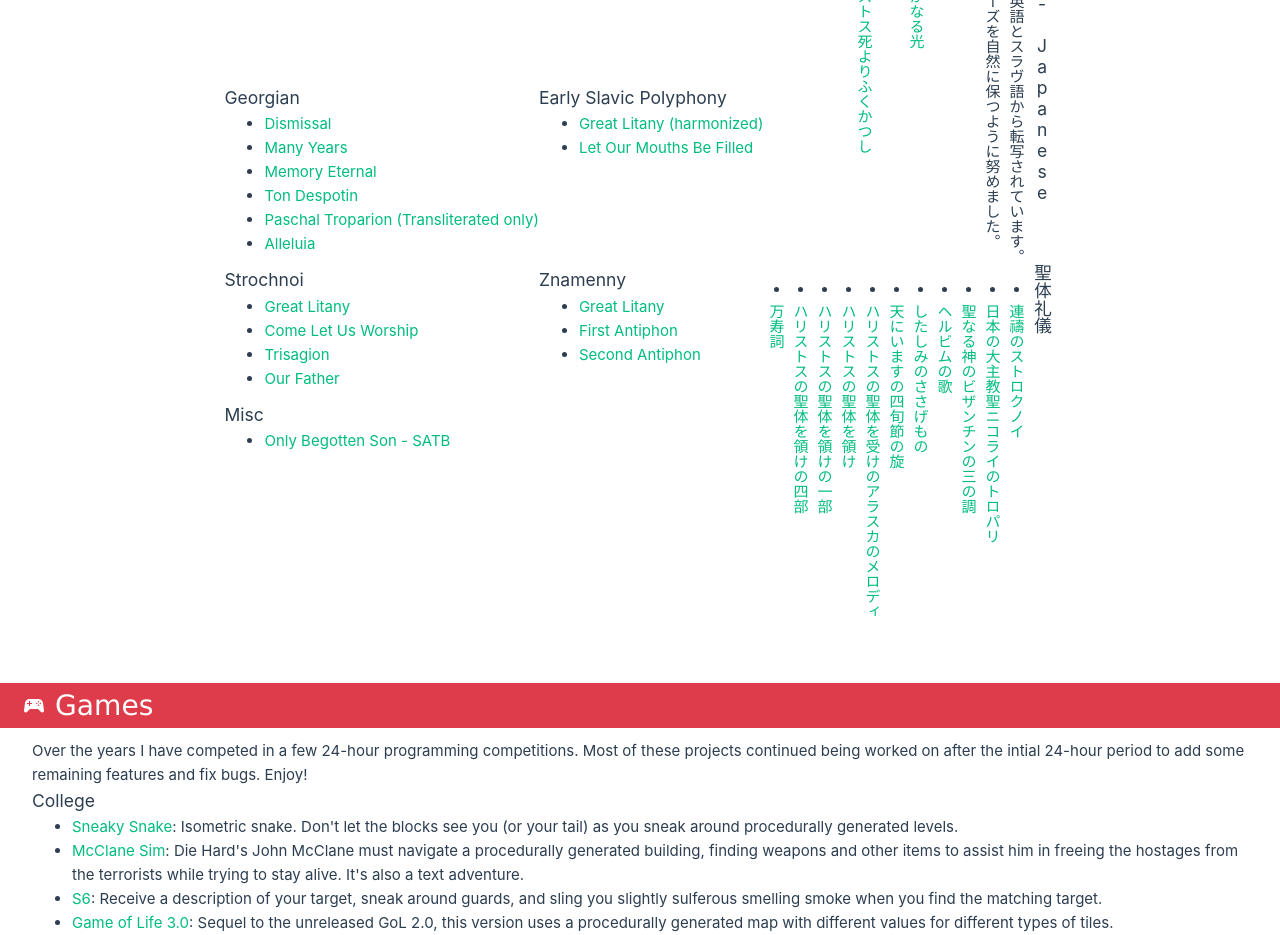
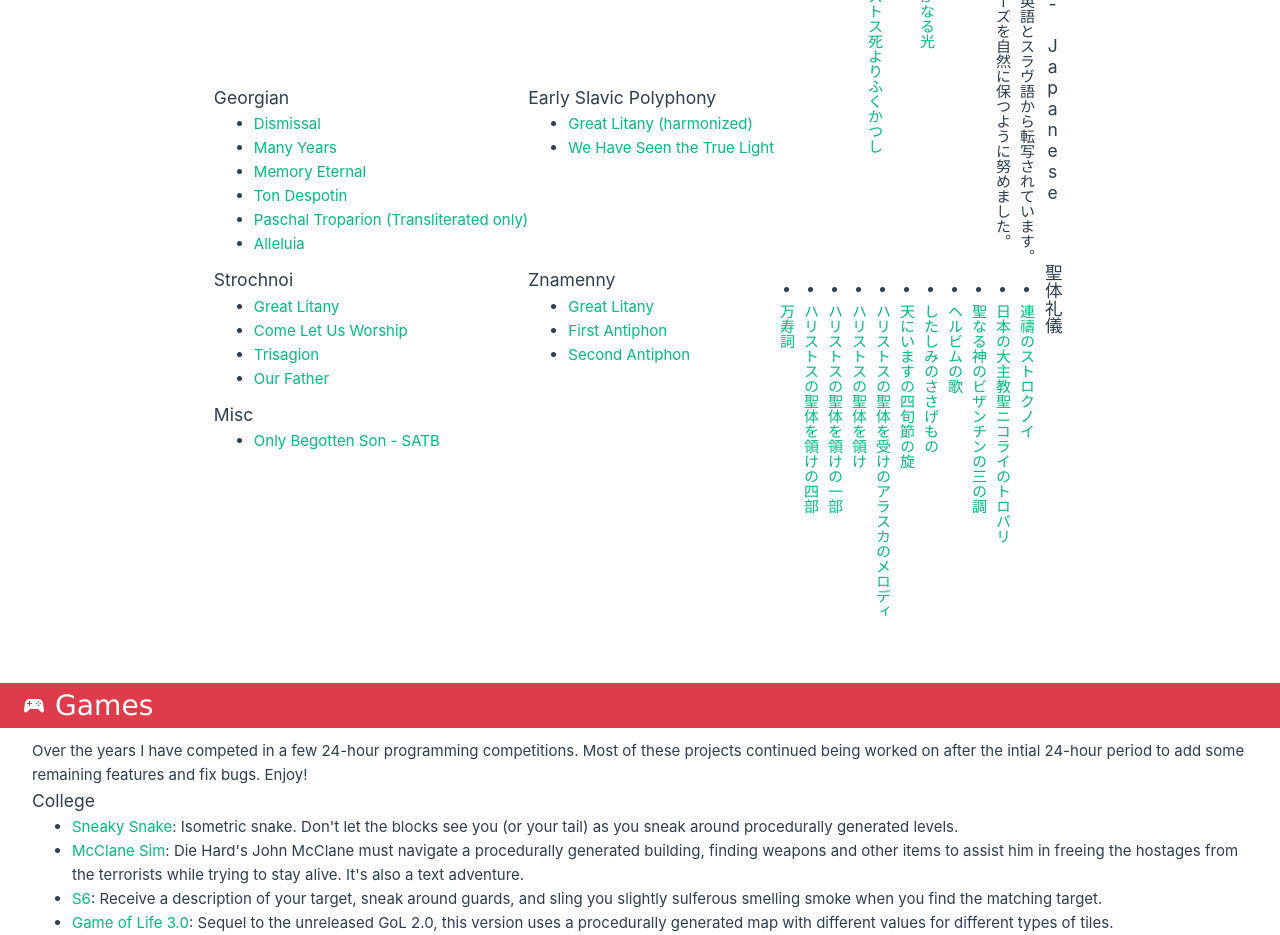
Before and after one commit to dlkulp/dlkulp.github.io, a Vue app: page / in a window 1280 px wide. Shown: the part 900-1835 px from the top of the page. Built offline with nearby package versions, Linux system fonts and the light colour scheme.

Commit message:
Update music

```diff
--- a/src/App.vue
+++ b/src/App.vue
@@ -35,7 +35,7 @@ import ChurchIcon from "./components/icons/IconChurch.vue";
 						<h3>Early Slavic Polyphony</h3>
 						<ul>
 							<li><a target="_blank" href="/scores/Slavic Polyphony/Great Litany.pdf">Great Litany (harmonized)</a></li>
-							<li><a target="_blank" href="/scores/Slavic Polyphony/Let Our Mouths be Filled.pdf">Let Our Mouths Be Filled</a></li>
+							<li><a target="_blank" href="/scores/Slavic Polyphony/We Have Seen the True Light.pdf">We Have Seen the True Light</a></li>
 						</ul>
 					</article>
 					<article>
```
Also changed, not shown: 2 other files (tests, documents, lock files or other folders).
